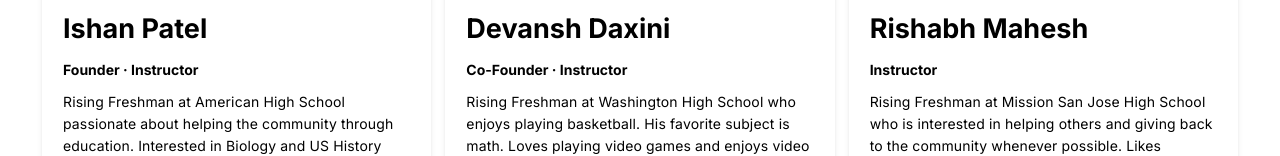
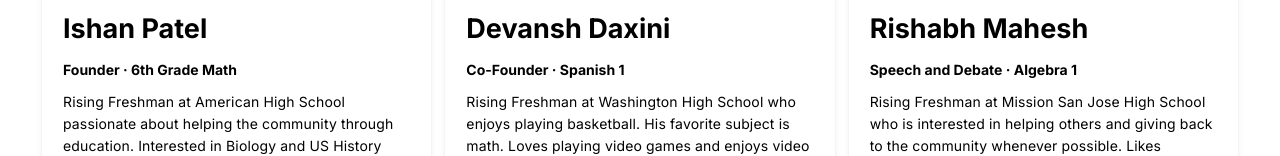
Before and after one commit to ShubhamPatilsd/www-edumango, a Next.js app: page /about in a window 1280 px wide. Shown: the part 326-482 px from the top of the page. Built offline with nearby package versions, Linux system fonts and the light colour scheme.

Commit message:
updated basic roles for everyone not much tho

```diff
--- a/src/modules/aboutus.tsx
+++ b/src/modules/aboutus.tsx
@@ -9,7 +9,7 @@ export default function AboutUs() {
         "https://cdn.discordapp.com/attachments/832365353660317726/841128694139715624/unknown.png",
       description:
         "Rising Freshman at American High School passionate about helping the community through education. Interested in Biology and US History",
-      position: "Founder~Instructor",
+      position: "Founder~6th Grade Math",
     },
     {
       name: "Devansh Daxini",
@@ -17,7 +17,7 @@ export default function AboutUs() {
         "https://cdn.discordapp.com/attachments/832365353660317726/841128925266837565/unknown.png",
       description:
         "Rising Freshman at Washington High School who enjoys playing basketball. His favorite subject is math. Loves playing video games and enjoys video editing.",
-      position: "Co-Founder~Instructor",
+      position: "Co-Founder~Spanish 1",
     },
     {
       name: "Rishabh Mahesh",
@@ -25,7 +25,7 @@ export default function AboutUs() {
         "https://cdn.discordapp.com/attachments/832365353660317726/841129200584228904/unknown.png",
       description:
         "Rising Freshman at Mission San Jose High School who is interested in helping others and giving back to the community whenever possible. Likes learning about technology biology. Actively participates in speech and debates and have been part of a school science bowl team.",
-      position: "Instructor",
+      position: "Speech and Debate~Algebra 1",
     },
     {
         name: "Rishabh Mahesh",
```
